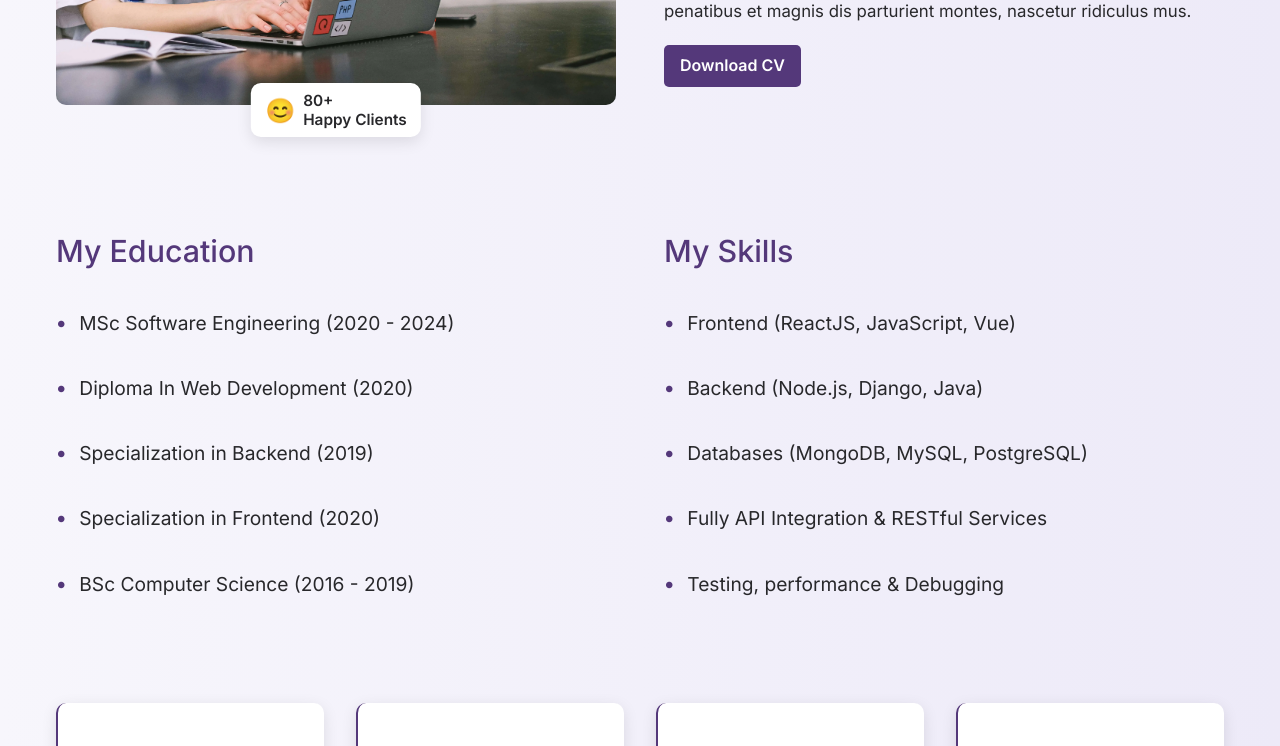
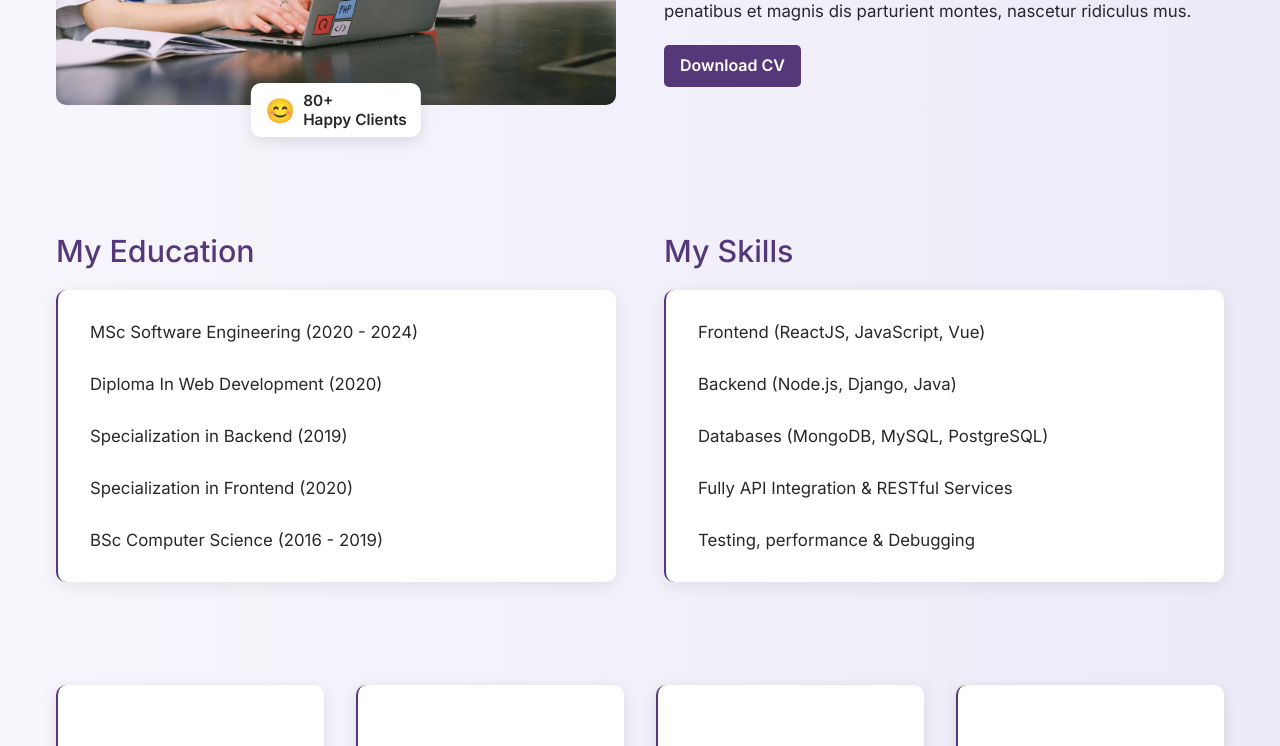
Before and after one commit to CamilleOnoda/camilleonoda.dev, a React (Create React App) app: page /about in a window 1280 px wide. Shown: the part 401-1147 px from the top of the page. Built offline with nearby package versions, Linux system fonts and the light colour scheme.

Commit message:
adding skills into card form now check the design

```diff
--- a/src/config/story.config.js
+++ b/src/config/story.config.js
@@ -4,7 +4,7 @@ import image4 from "../Assets/blog4.webp";
 import image5 from "../Assets/project4.webp";
 
 const storyData = {
-  title: "How I became a Web Developer",
+  title: "How I Became a Web Developer",
   subtitle:
     "Donec quam felis, ultricies nec, pellentesque eu, pretium quis, sem. Nulla consequat massa quis enim. Donec pede justo, fringilla vel, aliquet nec.",
   images: [
--- a/src/features/about/AboutSkills.js
+++ b/src/features/about/AboutSkills.js
@@ -14,7 +14,7 @@ const AboutSkills = () => {
       aria-labelledby="education-heading"
     >
       <div className="about-skills-inner-container">
-        <motion.div
+        {/* <motion.div
           className="about-skills-education-container"
           initial="initial"
           whileInView="animate"
@@ -58,6 +58,56 @@ const AboutSkills = () => {
               </div>
             ))}
           </div>
+        </motion.div> */}
+        <motion.div
+          className="about-skills-education-container"
+          initial="initial"
+          whileInView="animate"
+          viewport={{ once: true, amount: 0.5 }}
+          variants={slideFromLeft}
+        >
+          <SectionHeader
+            title={educationAndSkills.educationHeading.title}
+            align="left"
+          />
+
+          <div className="about-skills-card">
+            <div className="about-skills-education-list">
+              {educationAndSkills.education.map((edu, index) => (
+                <div
+                  key={index}
+                  className="about-skills-education-items-container"
+                >
+                  <p className="about-skills-education-items">
+                    {edu.degree} ({edu.year})
+                  </p>
+                </div>
+              ))}
+            </div>
+          </div>
+        </motion.div>
+
+        <motion.div
+          className="about-skills-skill-container"
+          initial="initial"
+          whileInView="animate"
+          viewport={{ once: true, amount: 0.5 }}
+          variants={slideFromRight}
+        >
+          <SectionHeader
+            title={educationAndSkills.skillHeading.title}
+            align="left"
+          />
+
+          <div className="about-skills-card">
+            <div className="about-skills-skill-list">
+              {educationAndSkills.skills.map((skill, index) => (
+                <div key={index} className="about-skills-skill-items-container">
+                  <p className="about-skills-skill-items">{skill}</p>
+                </div>
+              ))}
+            </div>
+          </div>
         </motion.div>
       </div>
     </section>
--- a/src/features/about/aboutSkills.css
+++ b/src/features/about/aboutSkills.css
@@ -35,20 +35,24 @@
   align-items: flex-start;
 }
 
-.about-skills-education-items::before,
-.about-skills-skill-items::before {
-  content: "•";
-  color: #54387a;
-  font-size: 1.3rem;
-  font-weight: 600;
-  margin-right: 0.8rem;
-  line-height: 1.6;
+.about-skills-education-items,
+.about-skills-skill-items {
+  font-size: 1.05rem;
+  color: #28282b;
 }
 
-.about-skills-education-items,
-.about-skills-skill-items {
-  font-size: 1.2rem;
-  color: #28282b;
+.about-skills-card {
+  background: #ffffff;
+  padding: 2rem;
+  border-left: 2px solid #54387a;
+  border-radius: 10px;
+  box-shadow: 0px 4px 18px rgba(0, 0, 0, 0.08);
+  transition: transform 0.3s ease, box-shadow 0.3s ease;
+  margin-top: -1rem;
+}
+
+about-skills-skill-list {
+  list-style-type: none;
 }
 
 @media (max-width: 1024px) {
```
